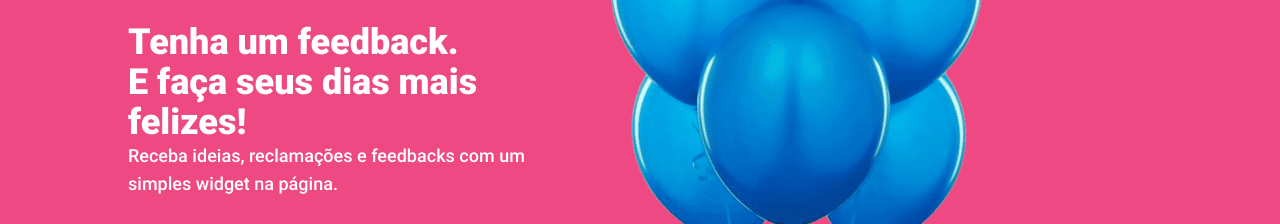
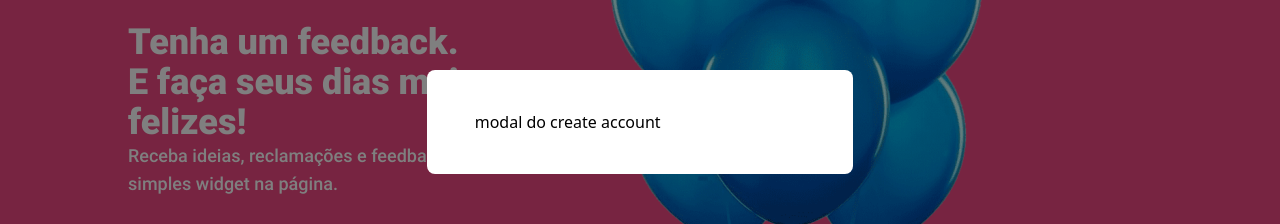
Before and after one commit to thelunardi/vuejs3-training, a Vue app in the folder dashboard/: page / in a window 1280 px wide. Both pictures are taken after a click on the button "Crie uma conta". Shown: the part 278-502 px from the top of the page. Built offline with nearby package versions, Linux system fonts and the light colour scheme.

Commit message:
modal factory

```diff
--- a/dashboard/package.json
+++ b/dashboard/package.json
@@ -12,6 +12,7 @@
   "dependencies": {
     "animate.css": "^4.1.1",
     "core-js": "^3.6.5",
+    "tiny-emitter": "^2.1.0",
     "vue": "^3.0.0",
     "vue-router": "^4.0.0-0"
   },
--- a/dashboard/src/App.vue
+++ b/dashboard/src/App.vue
@@ -1,3 +1,14 @@
 <template>
+  <modal-factory/>
   <router-view/>
 </template>
+
+<script>
+import ModalFactory from '@/components/ModalFactory'
+
+export default {
+  components: {
+    ModalFactory
+  }
+}
+</script>
--- /dev/null
+++ b/dashboard/src/components/ModalAccountCreate/index.vue
@@ -0,0 +1,13 @@
+<template>
+  <h1>modal do create account</h1>
+</template>
+
+<script>
+export default {
+
+}
+</script>
+
+<style scoped>
+
+</style>
--- /dev/null
+++ b/dashboard/src/components/ModalFactory/index.vue
@@ -0,0 +1,73 @@
+<template>
+ <teleport to="body">
+   <div
+     v-if="state.isActive"
+     class="fixed top-0 left-0 z-50 flex items-center justify-center w-full h-full bg-black bg-opacity-50"
+     @click="handleModalToggle({ status: false })"
+   >
+     <div
+       class="fixed mx-10"
+       :class="state.width"
+       @click.stop
+     >
+       <div class="flex flex-col overflow-hidden bg-white rounded-lg animate__animated animate__fadeInDown animate__faster">
+         <div class="flex flex-col px-12 py-10 bg-white">
+           <component :is="state.component"/>
+         </div>
+       </div>
+     </div>
+   </div>
+ </teleport>
+</template>
+
+<script>
+import { reactive, onMounted, onBeforeUnmount, defineAsyncComponent } from 'vue'
+import useModal from '@/hooks/useModal'
+
+const ModalLogin = defineAsyncComponent(() => import('../ModalLogin'))
+const ModalAccountCreate = defineAsyncComponent(() => import('../ModalAccountCreate'))
+
+const DEFAULT_WIDTH = 'w-3/4 lg:w-1/3'
+export default {
+  components: {
+    ModalLogin,
+    ModalAccountCreate
+  },
+  setup () {
+    const modal = useModal()
+    const state = reactive({
+      isActive: false,
+      component: {},
+      props: {},
+      width: DEFAULT_WIDTH
+    })
+
+    onMounted(() => {
+      modal.listen(handleModalToggle)
+    })
+
+    onBeforeUnmount(() => {
+      modal.off(handleModalToggle)
+    })
+
+    function handleModalToggle (payload) {
+      if (payload.status) {
+        state.component = payload.component
+        state.props = payload.props
+        state.width = payload.width ?? DEFAULT_WIDTH
+        state.isActive = payload.status
+        return
+      }
+      state.component = {}
+      state.props = {}
+      state.width = DEFAULT_WIDTH
+      state.isActive = false
+    }
+
+    return {
+      state,
+      handleModalToggle
+    }
+  }
+}
+</script>
--- /dev/null
+++ b/dashboard/src/components/ModalLogin/index.vue
@@ -0,0 +1,13 @@
+<template>
+<h1>modal do loguinho</h1>
+</template>
+
+<script>
+export default {
+
+}
+</script>
+
+<style scoped>
+
+</style>
--- /dev/null
+++ b/dashboard/src/hooks/useModal.js
@@ -0,0 +1,23 @@
+import bus from '../utils/bus'
+
+const EVENT_NAME = 'modal:toggle'
+
+export default function useModal () {
+  function open (payload = {}) {
+    bus.emit(EVENT_NAME, { status: true, ...payload })
+  }
+
+  function close (payload = {}) {
+    bus.emit(EVENT_NAME, { status: false, ...payload })
+  }
+
+  function listen (fn) {
+    bus.on(EVENT_NAME, fn)
+  }
+
+  function off (fn) {
+    bus.off(EVENT_NAME, fn)
+  }
+
+  return { open, close, listen, off }
+}
--- a/dashboard/src/main.js
+++ b/dashboard/src/main.js
@@ -1,4 +1,4 @@
-import {createApp} from 'vue'
+import { createApp } from 'vue'
 import App from './App.vue'
 import router from './router'
 import '@/assets/css/fonts.css'
--- /dev/null
+++ b/dashboard/src/utils/bus.js
@@ -0,0 +1,3 @@
+import Emitter from 'tiny-emitter'
+
+export default new Emitter()
--- a/dashboard/src/views/Home/CustomHeader.vue
+++ b/dashboard/src/views/Home/CustomHeader.vue
@@ -6,8 +6,16 @@
           <img class="w-full" alt="Logo" src="../../assets/images/logo_white.png">
         </div>
         <div class="flex">
-          <button class="px-6 py-2 font-bold rounded-full text-white focus:outline-none">Crie uma conta</button>
-          <button class="px-6 py-2 font-bold bg-white rounded-full text-brand-main focus:outline-none">Entrar</button>
+          <button
+            class="px-6 py-2 font-bold rounded-full text-white focus:outline-none"
+            @click="() => emit('create-account')"
+          >
+            Crie uma conta
+          </button>
+          <button
+            class="px-6 py-2 font-bold bg-white rounded-full text-brand-main focus:outline-none"
+            @click="() => emit('login')"
+          >Entrar</button>
         </div>
       </div>
       <div class="flex flex-col mt-28">
@@ -21,7 +29,12 @@
           simples widget na página.
         </p>
         <div>
-          <button class="px-6 py-2 mt-10 font-bold bg-white rounded-full text-brand-main focus:outline-none">Crie uma conta grátis</button>
+          <button
+            class="px-6 py-2 mt-10 font-bold bg-white rounded-full text-brand-main focus:outline-none"
+            @click="() => emit('create-account')"
+          >
+            Crie uma conta grátis
+          </button>
         </div>
       </div>
     </div>
@@ -29,7 +42,11 @@
 </template>
 
 <script>
-export default {}
+export default {
+  setup (_, { emit }) {
+    return { emit }
+  }
+}
 </script>
 <style lang="postcss" scoped>
 .header {
--- a/dashboard/src/views/Home/index.vue
+++ b/dashboard/src/views/Home/index.vue
@@ -14,11 +14,13 @@
 import { useRouter } from 'vue-router'
 import CustomHeader from '@/views/Home/CustomHeader'
 import Contact from '@/views/Home/Contact'
+import useModal from '@/hooks/useModal'
 
 export default {
   components: { Contact, CustomHeader },
   setup () {
     const router = useRouter()
+    const modal = useModal()
 
     onMounted(() => {
       const token = window.localStorage.getItem('token')
@@ -28,11 +30,15 @@
     })
 
     function handlerLogin () {
-
+      modal.open({
+        component: 'ModalLogin'
+      })
     }
 
     function handlerAccountCreate () {
-
+      modal.open({
+        component: 'ModalAccountCreate'
+      })
     }
 
     return {
```
Also changed, not shown: 2 other files (tests, documents, lock files or other folders).
